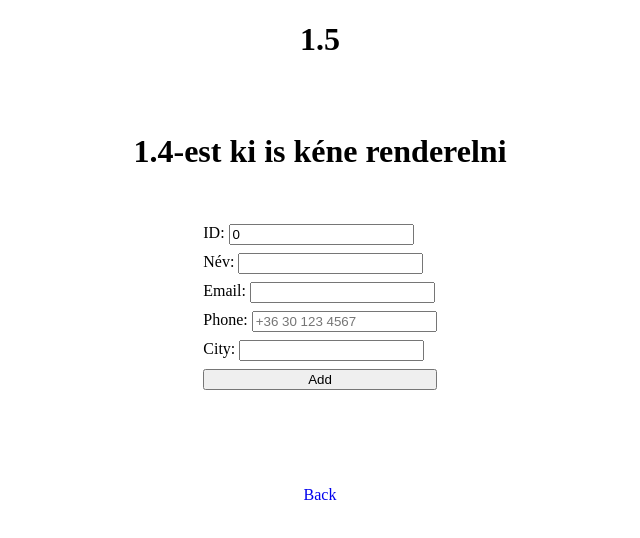
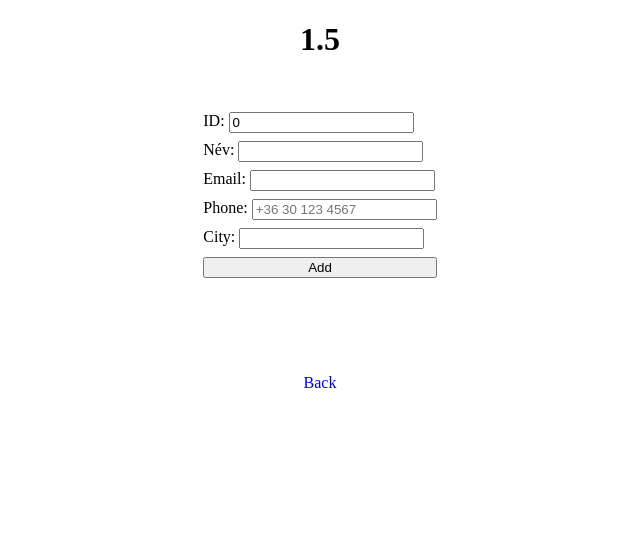
Before and after one commit to tothbende-kando/dogs-owners-backend, a website: page one_dot_five.html in a window 1280 px wide. Shown: the whole page, without its empty margins (320-960 px from the left). Drawn offline with Linux system fonts and the light colour scheme.

Commit message:
Remove message. Yes I'm doing this on main on purpose

```diff
--- a/one_dot_five.html
+++ b/one_dot_five.html
@@ -10,7 +10,6 @@
 <body>
     <main>
         <h1>1.5</h1>
-        <h1><strong>1.4-est ki is kéne renderelni</strong></h1>
         <form action="#" method="get" id="assignment_1_5_form" class="column" style="gap: 0.5rem;">
             <div class="row">
                 <label for="1_5_id_input">ID:&nbsp;</label>
```
